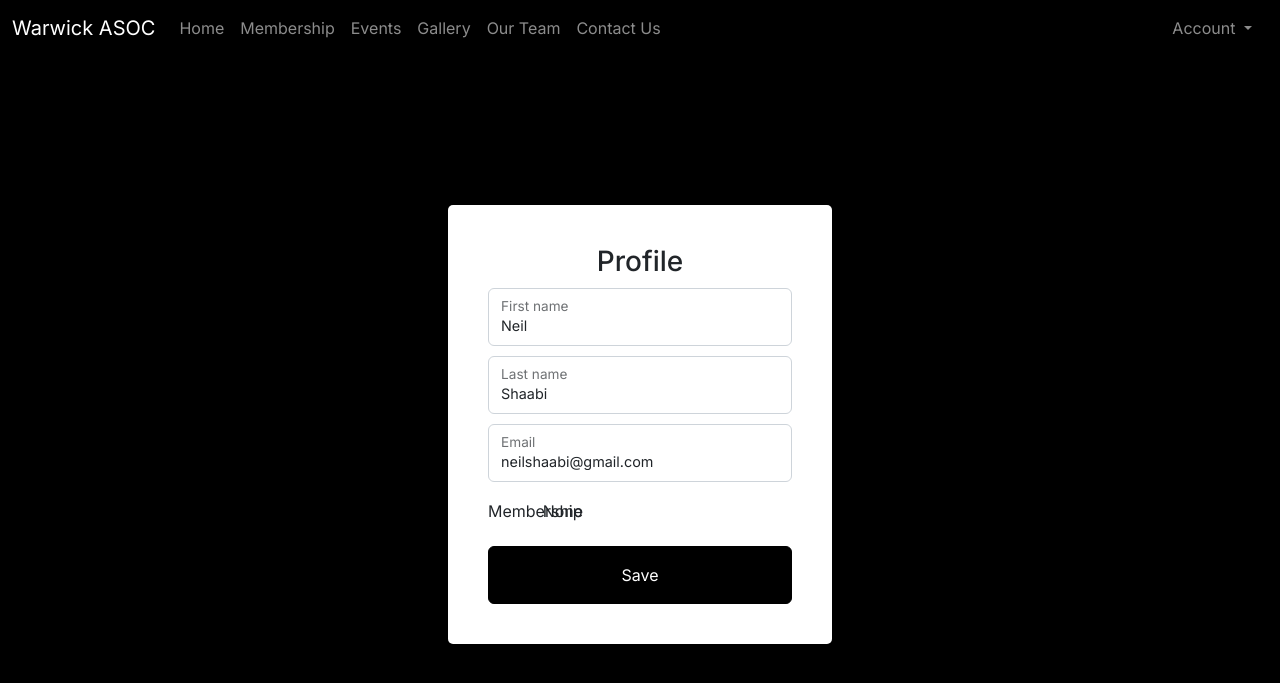
After one commit to neilshaabi/warwick-asoc, a Flask app: page /profile in a window 1280 px wide. The commit adds this page. Shown: the top 683 px of the page. Run offline with Flask 2, Linux system fonts and the light colour scheme; a user stored in the database is signed in; data comes from the database, SQL or seed files in the repository; some libraries are stand-ins or nearby versions.

Commit message:
Added profile page

```diff
--- a/app.py
+++ b/app.py
@@ -10,7 +10,7 @@ from markupsafe import escape
 from datetime import date
 from db_schema import db, User, dbinit
 
-from utils import isValidPassword, sendVerificationEmail, sendResetEmail
+from utils import isValidID, isValidPassword, sendVerificationEmail, sendPasswordResetEmail
 
 app = Flask(__name__)
 
@@ -205,7 +205,7 @@ def reset_request():
 
             # Send reset email
             else:
-                sendResetEmail(s, mail, user)
+                sendPasswordResetEmail(s, mail, user)
                 flash('Password reset instructions sent to {}'.format(email))
                 return url_for('index')
 
@@ -369,3 +369,63 @@ def stripe_webhook():
         db.session.commit()
 
     return "Success", 200
+
+
+# View and edit account details
+@app.route("/profile", methods=["GET", "POST"])
+@login_required
+def profile():
+
+    user = User.query.filter_by(id=current_user.id).first()
+
+    if request.method == "POST":
+
+        # Get form data
+        first_name = escape(request.form.get("first_name"))
+        last_name = escape(request.form.get("last_name"))
+        email = request.form.get("email")
+        student_id = request.form.get("student_id")
+
+        # Ensure full name was entered
+        if not first_name or not last_name:
+            error = "Please enter your full name"
+
+        # Ensure email was entered
+        elif not email:
+            error = "Please enter your email"
+
+        # Ensure a valid student ID was entered if the user holds a student membership
+        elif (user.membership == 'Student') and (not isValidID(student_id)):
+            error = "Invalid student ID"
+
+        # Ensure a different user with same email does not already exist
+        elif (email != user.email) and (User.query.filter_by(email=email.lower()).first() is not None):
+            error = "This email address is already in use"
+
+        # Successful update
+        else:
+
+            # Update user's info into database
+            user.first_name = first_name
+            user.last_name = last_name
+            user.student_id = student_id
+            db.session.commit()
+
+            # Send verification email if user changes email
+            if email != user.email:
+                user.email = email
+                user.verified = False
+                db.session.commit()
+                sendVerificationEmail(s, mail, user)
+                flash('Email verification link sent to {}'.format(email))
+                return url_for('index')
+
+            else:
+                flash('Success! Profile details updated')
+                return url_for('index')
+
+        return jsonify({'error' : error})
+
+    # Request method is GET
+    else:
+        return render_template("profile.html", user=user)
--- a/static/js/main.js
+++ b/static/js/main.js
@@ -10,19 +10,6 @@ $(document).ready(function(){
             break;
         }
     }
-
-    var stripe;
-
-    // Stripe configuration
-    // $.get(
-    //     '/stripe-config',
-    //     function(data) {
-
-    //         // Initialize Stripe.js
-    //         stripe = Stripe(data.public_key);
-    //     }
-    // );
-
 
     // Zoom effect for hero image
     $(window).scroll(function() {
@@ -101,7 +88,7 @@ $(document).ready(function(){
     });
 
 
-    // Password reset request handler using AJAX
+    // Password reset handler using AJAX
     $('#reset-password-form').on('submit', function(event) {
 
         $.post(
@@ -116,6 +103,35 @@ $(document).ready(function(){
             }
 
             // Redirect to home page if successful
+            else {
+                window.location = data;
+            }
+        });
+        event.preventDefault();
+    });
+
+
+    // Profile edits handler using AJAX
+    $('#profile-form').on('submit', function(event) {
+
+        // Get student ID if it exists
+        var student_id = null;
+        if ($('#membership').val() == 'Student') {
+            student_id = $('#student_id').val();
+        }
+
+        $.post(
+            '/profile',
+            {'first_name' : $('#first_name').val(), 'last_name' : $('#last_name').val(),
+             'email' : $('#email').val(), 'student_id' : student_id},
+            function(data) {
+
+            // Display error message if unsuccessful
+            if (data.error) {
+                 $('#error-alert').html(data.error).show();
+            }
+
+            // Reload page if successful
             else {
                 window.location = data;
             }
--- a/templates/layout.html
+++ b/templates/layout.html
@@ -74,7 +74,7 @@
                             </a>
                             <ul class="dropdown-menu dropdown-menu-dark dropdown-menu-end">
                                 <li>
-                                    <a class="dropdown-item" href="#">
+                                    <a class="dropdown-item" href="/profile">
                                         <i class="fa-regular fa-circle-user"></i>
                                         Profile
                                     </a>
--- /dev/null
+++ b/templates/profile.html
@@ -0,0 +1,47 @@
+{% extends "layout.html" %}
+
+{% block title %}
+    Profile
+{% endblock %}
+
+{% block main %}
+
+    <div class="container-login">
+        <h3>Profile</h3>
+        <form id="profile-form">
+            <div class="form-floating">
+                <input type="text" id="first_name" placeholder="First name" value="{{ user.first_name }}" class="form-control">
+                <label for="first_name">First name</label>
+            </div>
+            <div class="form-floating">
+                <input type="text" id="last_name" placeholder="Last name" value="{{ user.last_name }}" class="form-control">
+                <label for="last_name">Last name</label>
+            </div>
+            <div class="form-floating">
+                <input type="email" id="email" placeholder="Email address" value="{{ user.email }}" class="form-control">
+                <label for="email">Email</label>
+            </div>
+            <!-- <div class="form-floating">
+                <input type="password" id="password" placeholder="Password" class="form-control">
+                <label for="password">Password</label>
+            </div> -->
+            <div class="mb-3 row">
+                <label for="membership" class="col-sm-2 col-form-label">Membership</label>
+                <div class="col-sm-10">
+                    <input type="text" readonly class="form-control-plaintext" id="membership" value="{{ user.membership }}">
+                </div>
+            </div>
+            {% if user.membership == "Student" %}
+                <div class="form-floating">
+                    <input type="text" id="student_id" placeholder="Student ID" value="{{ user.student_id }}" class="form-control">
+                    <label for="student_id">Student ID</label>
+                </div>
+            {% endif %}
+
+            <!-- TODO: Have a button to reset password -->
+            <div id="error-alert" class="alert alert-danger" style="display: none;"></div>
+            <button type="submit" class="btn btn-dark">Save</button>
+        </form>
+    </div>
+
+{% endblock %}
```
Also changed, not shown: utils.py (+15 -1 lines).
